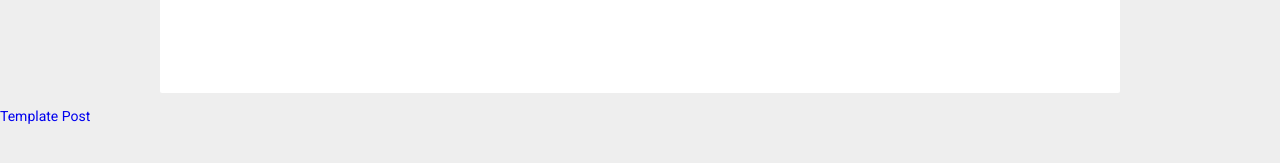
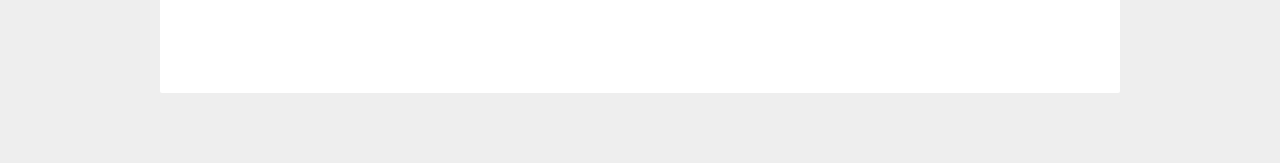
Before and after one commit to vic-mva2022/vic-mva2022.github.io, a Jekyll site: the page built from week_calendar.html, in a window 1280 px wide. Shown: the part 246-409 px from the top of the page. Built offline with Jekyll 4.4.1, drawn with Linux system fonts in a browser that asks for light colours.

```diff
--- a/week_calendar.html
+++ b/week_calendar.html
@@ -4,6 +4,7 @@ title: "Week Calendar"
 permalink: /week_calendar.html
 ---
 
+{% include base_path %}
 <main>
     <!-- Project Code Start -->
 
@@ -25,11 +26,4 @@ permalink: /week_calendar.html
           <!--Calendar pure javascript Script JS -->
           <script  src="js/week-calendar.js"></script>
           <!-- Project Code End -->
-       </main>
-
-
- <ul>
-     {% for post in site.posts %}
-         <li><a href="{{ post.url }}">{{ post.title }}</a></li>
-     {% endfor %}
- </ul>
+    </main>
```
